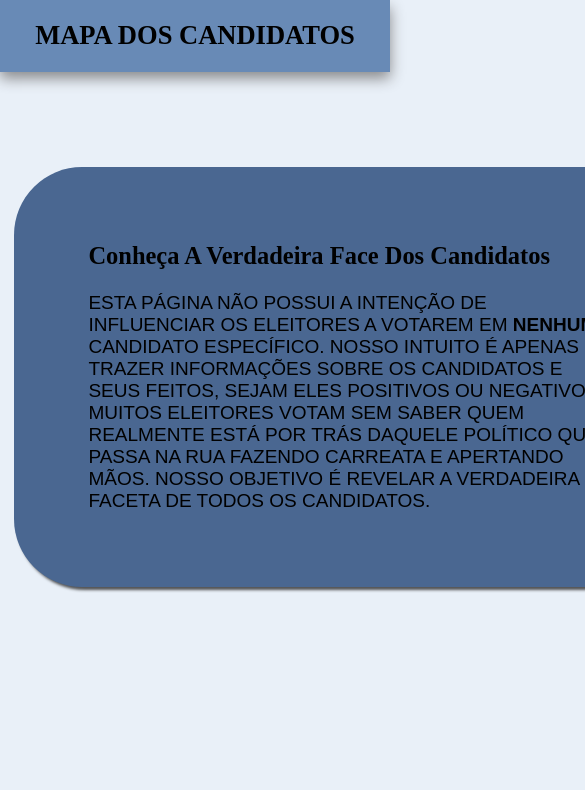
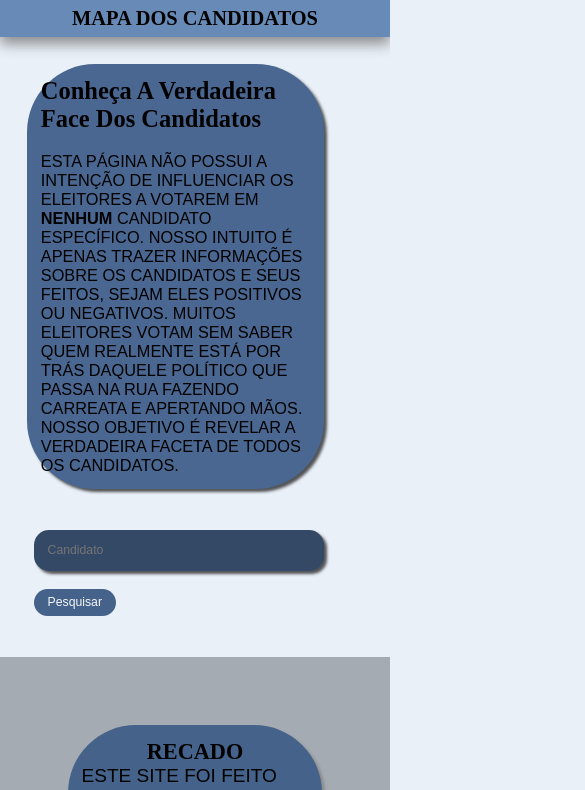
Before and after one commit to Monalisaalvess/projeto, a plain HTML site: page index.html in a window 390 px wide. Shown: the top 790 px of the page, 585 px wide, since content can reach past the window. Drawn offline with Linux system fonts and the light colour scheme; a web font is replaced by a local one.

Commit message:
responsividade

```diff
--- a/css/style.css
+++ b/css/style.css
@@ -110,3 +110,100 @@ input{
     a{
     text-decoration: none;color: #000000;
     }
+
+
+    @media (max-width: 768px) {
+        /* Ajuste do header */
+        header {
+            font-size: 1.2rem;
+            padding: 1rem 2%;
+        }
+
+        /* Ajuste da section */
+        section {
+            grid-template-columns: 1fr;
+            padding: 3rem;
+            gap: 3rem;
+        }
+
+        /* Ajuste do texto da introdução */
+        .introdução {
+            padding: 2rem;
+            min-width: auto;
+        }
+
+        /* Ajuste da barra de pesquisa e botão */
+        .pesquisa {
+            padding-top: 3rem;
+            padding-left: 1rem;
+        }
+
+        input {
+            width: 100%;
+            font-size: 1rem;
+        }
+
+        .btn {
+            padding: 0.6rem 1.5rem;
+            font-size: 1rem;
+        }
+
+        /* Ajuste do recado */
+        .recado {
+            padding: 8rem;
+        }
+
+        .tex {
+            padding: 2rem;
+        }
+
+        /* Ajuste do footer */
+        footer {
+            font-size: 1rem;
+        }
+    }
+
+    @media (max-width: 480px) {
+        /* Ajustes para smartphones */
+        header {
+            font-size: 1rem;
+            padding: 0.5rem 1%;
+        }
+
+        section {
+            padding: 2rem;
+            gap: 1rem;
+        }
+
+        .introdução {
+            padding: 1rem;
+            font-size: 1.2rem;
+        }
+
+        .pesquisa {
+            padding-top: 2rem;
+            padding-left: 0.5rem;
+        }
+
+        input {
+            width: 100%;
+            font-size: 0.9rem;
+        }
+
+        .btn {
+            padding: 0.5rem 1rem;
+            font-size: 0.9rem;
+        }
+
+        .recado {
+            padding: 5rem;
+        }
+
+        .tex {
+            padding: 1rem;
+        }
+
+        footer {
+            font-size: 0.9rem;
+        }
+    }
```
